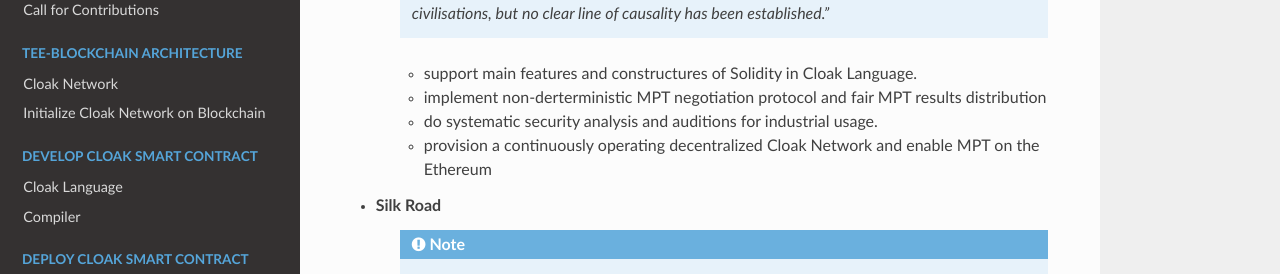
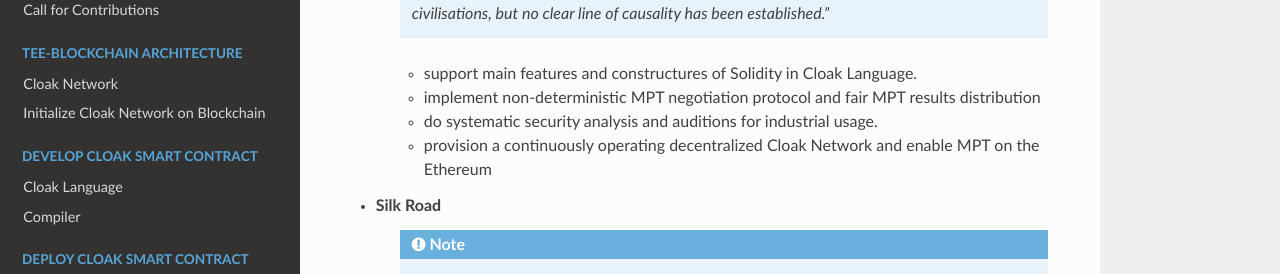
Before and after one commit to OxHainan/cloak-docs, a Sphinx documentation site: the page built from docs/source/roadmap/index.rst, in a window 1280 px wide and 1216 px high. Shown: the part 283-557 px from the top of the window. Built offline with Sphinx 7.4.7 and the Read the Docs theme 2.0.0, drawn with Linux system fonts in a browser that asks for light colours.

Commit message:
Update index.rst

```diff
--- a/docs/source/roadmap/index.rst
+++ b/docs/source/roadmap/index.rst
@@ -12,7 +12,7 @@
       causality has been established."*
 
    - support main features and constructures of Solidity in Cloak Language.
-   - implement non-derterministic MPT negotiation protocol and fair MPT results distribution
+   - implement non-deterministic MPT negotiation protocol and fair MPT results distribution
    - do systematic security analysis and auditions for industrial usage.
    - provision a continuously operating decentralized Cloak Network and enable MPT on the Ethereum
 
```
